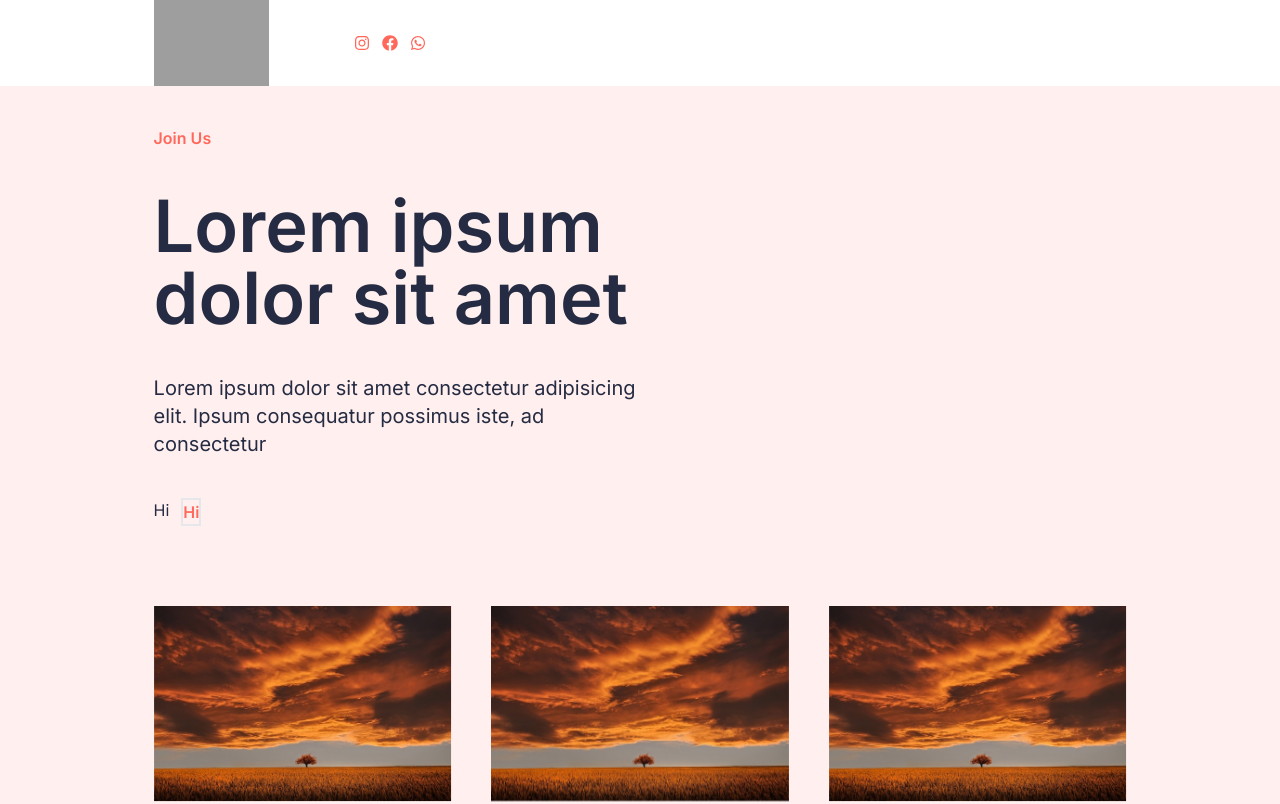
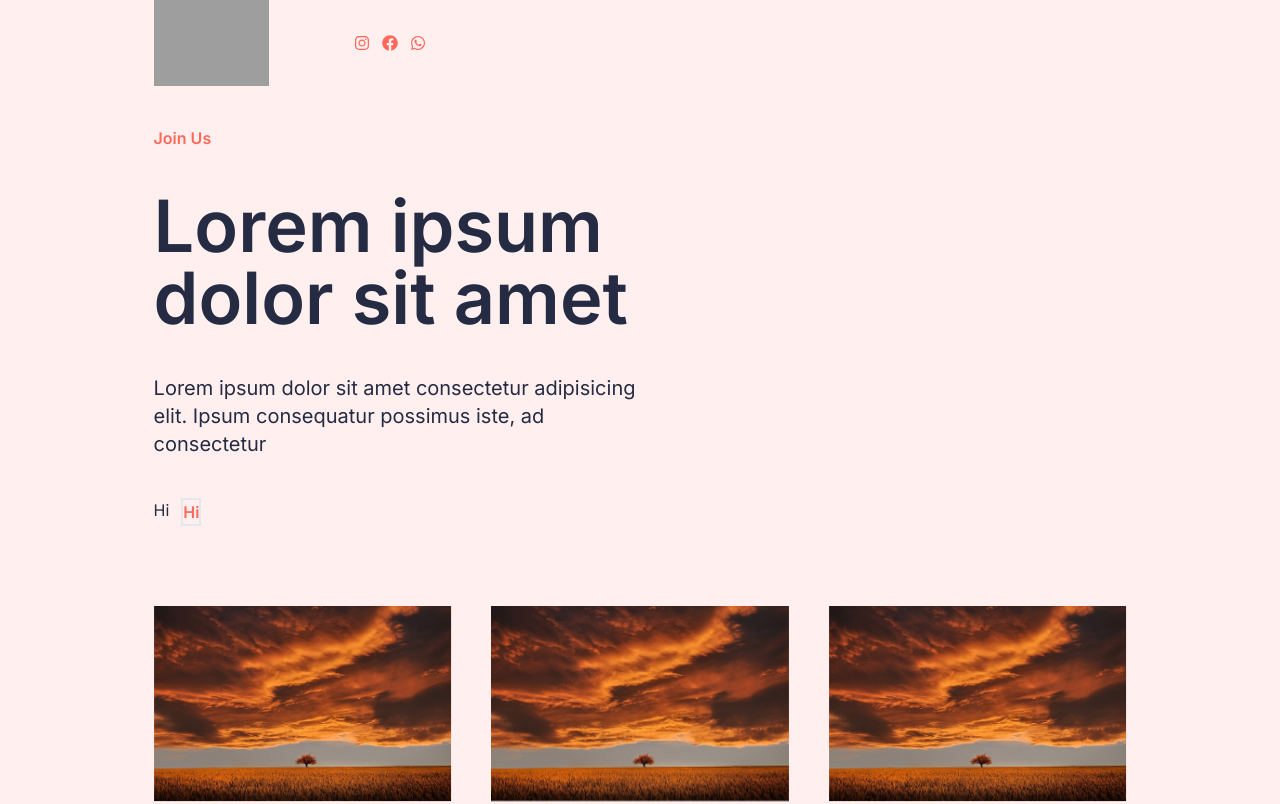
Before and after one commit to A7medAbdien/medical-portfolio, a Next.js app: page / in a window 1280 px wide. Shown: the top 804 px of the page. Built offline with nearby package versions, Linux system fonts and the light colour scheme; grey boxes are pictures that could not be loaded.

Commit message:
change bg

```diff
--- a/Components/UI/Navbar.tsx
+++ b/Components/UI/Navbar.tsx
@@ -10,7 +10,7 @@ const Navbar = () => {
     const [open, setOpen] = useState(false);
 
     return (
-        <header className={`px-0 md:px-[12vw] flex w-full items-center text-tertiary-500`}>
+        <header className={`px-0 md:px-[12vw] bg-primary-50 flex w-full items-center text-tertiary-500`}>
             <div className="container">
                 <div className="relative -mx-4 flex items-center justify-between max-sm:px-5">
 
```
